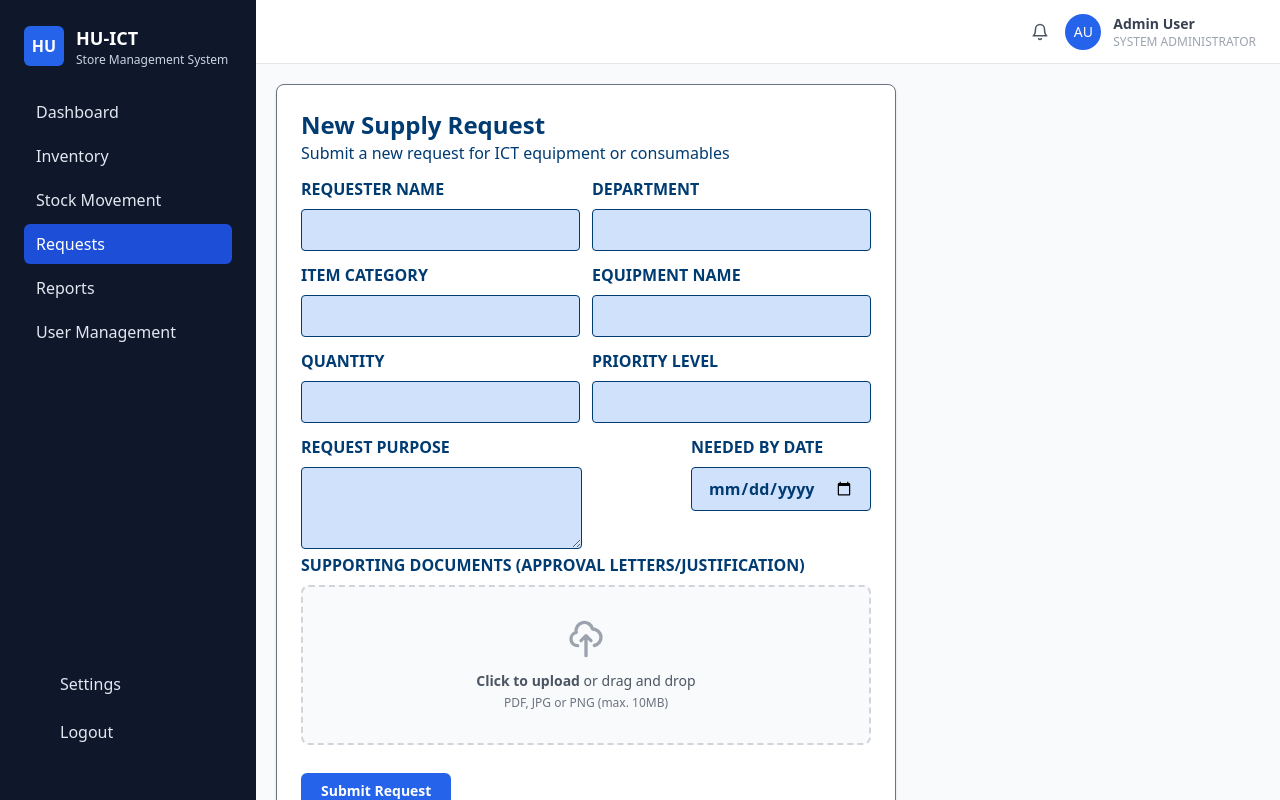
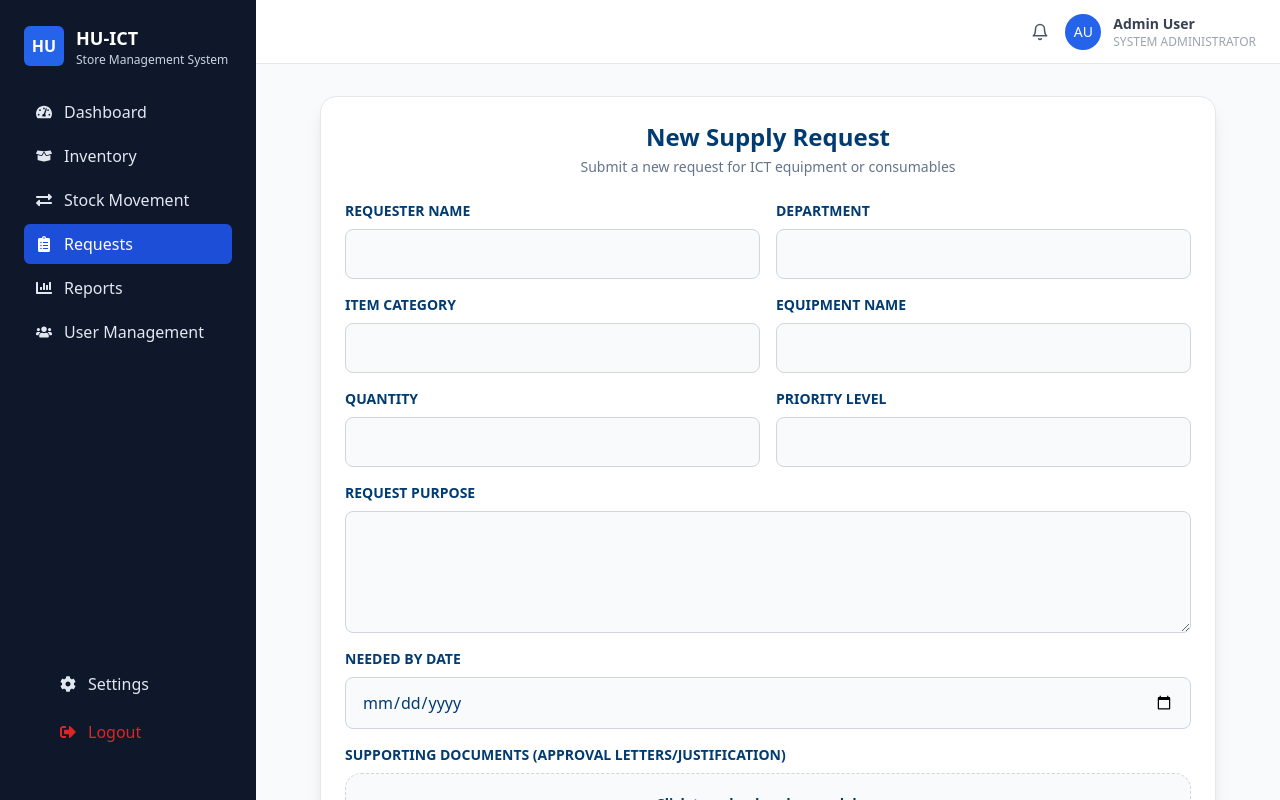
Before and after one commit to mesfin61/HU-ICD-Store-Management-system, a React app in the folder frontend/: page /requests/new-request in a window 1280 px wide. Shown: the top 800 px of the page. Built offline with nearby package versions, Linux system fonts and the light colour scheme; the HTML template or start-up script is replaced by a standard one.

Commit message:
wiring things up has done

```diff
--- a/frontend/src/App.jsx
+++ b/frontend/src/App.jsx
@@ -3,6 +3,7 @@ import { Routes, Route, Navigate } from "react-router-dom";
 
 import "./App.css";
 import MainLayout from "./components/layout/MainLayout";
+import Login from "./pages/Login";
 import Dashboard from "./pages/Dashboard";
 import Inventory from "./pages/Inventory";
 import Stock from "./pages/StockManagement";
@@ -13,10 +14,12 @@ import Settings from "./pages/Settings";
 import Logout from "./pages/Logout";
 import AddItem from "./components/inventory/AddItem";
 import NewRequest from "./components/request/NewRequest";
+import GenerateReportModal from "./components/reports/GenerateReportModal";
 
 function App() {
   return (
     <Routes>
+      <Route path="/login" element={<Login />} />
       <Route path="/" element={<MainLayout />}>
         <Route index element={<Dashboard />} />
         <Route path="inventory" element={<Inventory />} />
@@ -28,6 +31,7 @@ function App() {
         <Route path="users" element={<Users />} />
         <Route path="settings" element={<Settings />} />
         <Route path="logout" element={<Logout />} />
+        <Route path="/generate-report" element={<GenerateReportModal />} />
       </Route>
       <Route path="*" element={<Navigate to="/" replace />} />
     </Routes>
--- a/frontend/src/components/layout/SideBar.jsx
+++ b/frontend/src/components/layout/SideBar.jsx
@@ -1,8 +1,47 @@
 import React from "react";
-import { Link } from "react-router-dom";
-import { NavLink } from "react-router-dom";
+import { Link, NavLink, useLocation } from "react-router-dom";
+import {
+  FaBoxOpen,
+  FaChartBar,
+  FaCog,
+  FaSignOutAlt,
+  FaTachometerAlt,
+  FaExchangeAlt,
+  FaClipboardList,
+  FaUsers,
+} from "react-icons/fa";
+
+function NavItem({
+  to,
+  end = false,
+  icon: Icon,
+  children,
+  isReportsRoute = false,
+}) {
+  return (
+    <NavLink
+      to={to}
+      end={end}
+      className={({ isActive }) =>
+        `flex items-center gap-3 px-3 py-2 rounded-md ${
+          isActive || isReportsRoute
+            ? "bg-blue-700 text-white"
+            : "text-slate-200 hover:bg-slate-800"
+        }`
+      }
+    >
+      <Icon className="h-4 w-4 shrink-0 text-current" />
+      <span>{children}</span>
+    </NavLink>
+  );
+}
 
 function SideBar() {
+  const location = useLocation();
+  const isReportsSection =
+    location.pathname === "/reports" ||
+    location.pathname === "/generate-report";
+
   return (
     <aside className="w-64 h-screen bg-slate-900 text-white flex flex-col fixed left-0 top-0 z-20">
       <div className="p-6">
@@ -17,79 +56,28 @@ function SideBar() {
         </div>
 
         <nav className="space-y-1">
-          <NavLink
-            to="/"
-            end
-            className={({ isActive }) =>
-              `flex items-center gap-3 px-3 py-2 rounded-md ${
-                isActive
-                  ? "bg-blue-700 text-white"
-                  : "text-slate-200 hover:bg-slate-800"
-              }`
-            }
-          >
+          <NavItem to="/" end icon={FaTachometerAlt}>
             Dashboard
-          </NavLink>
-          <NavLink
-            to="/inventory"
-            className={({ isActive }) =>
-              `flex items-center gap-3 px-3 py-2 rounded-md ${
-                isActive
-                  ? "bg-blue-700 text-white"
-                  : "text-slate-200 hover:bg-slate-800"
-              }`
-            }
-          >
+          </NavItem>
+          <NavItem to="/inventory" icon={FaBoxOpen}>
             Inventory
-          </NavLink>
-          <NavLink
-            to="/stock"
-            className={({ isActive }) =>
-              `flex items-center gap-3 px-3 py-2 rounded-md ${
-                isActive
-                  ? "bg-blue-700 text-white"
-                  : "text-slate-200 hover:bg-slate-800"
-              }`
-            }
-          >
+          </NavItem>
+          <NavItem to="/stock" icon={FaExchangeAlt}>
             Stock Movement
-          </NavLink>
-          <NavLink
-            to="/requests"
-            className={({ isActive }) =>
-              `flex items-center gap-3 px-3 py-2 rounded-md ${
-                isActive
-                  ? "bg-blue-700 text-white"
-                  : "text-slate-200 hover:bg-slate-800"
-              }`
-            }
-          >
+          </NavItem>
+          <NavItem to="/requests" icon={FaClipboardList}>
             Requests
-          </NavLink>
-          <NavLink
+          </NavItem>
+          <NavItem
             to="/reports"
-            className={({ isActive }) =>
-              `flex items-center gap-3 px-3 py-2 rounded-md ${
-                isActive
-                  ? "bg-blue-700 text-white"
-                  : "text-slate-200 hover:bg-slate-800"
-              }`
-            }
+            icon={FaChartBar}
+            isReportsRoute={isReportsSection}
           >
             Reports
-          </NavLink>
-          <NavLink
-            to="/users"
-            className={({ isActive }) =>
-              `flex items-center gap-3 px-3 py-2 rounded-md ${
-                isActive
-                  ? "bg-blue-700 text-white"
-                  : "text-slate-200 hover:bg-slate-800"
-              }`
-            }
-          >
+          </NavItem>
+          <NavItem to="/users" icon={FaUsers}>
             User Management
-          </NavLink>
+          </NavItem>
         </nav>
       </div>
 
@@ -98,18 +86,28 @@ function SideBar() {
           <NavLink
             to="/settings"
             className={({ isActive }) =>
-              `block px-3 py-2 rounded-md ${isActive ? "bg-slate-800 text-white" : "text-slate-200 hover:bg-slate-800"}`
+              `flex items-center gap-3 rounded-md px-3 py-2 ${
+                isActive
+                  ? "bg-slate-800 text-white"
+                  : "text-slate-200 hover:bg-slate-800"
+              }`
             }
           >
-            Settings
+            <FaCog className="h-4 w-4 shrink-0 text-current" />
+            <span>Settings</span>
           </NavLink>
           <NavLink
             to="/logout"
             className={({ isActive }) =>
-              `block mt-2 px-3 py-2 rounded-md ${isActive ? "bg-slate-800 text-white" : "text-slate-200 hover:bg-slate-800"}`
+              `mt-2 flex items-center gap-3 rounded-md px-3 py-2 ${
+                isActive
+                  ? "bg-slate-800 text-red-600"
+                  : "text-red-600 hover:bg-slate-800"
+              }`
             }
           >
-            Logout
+            <FaSignOutAlt className="h-4 w-4 shrink-0 text-current" />
+            <span>Logout</span>
           </NavLink>
         </div>
       </div>
--- a/frontend/src/components/request/NewRequest.jsx
+++ b/frontend/src/components/request/NewRequest.jsx
@@ -73,83 +73,82 @@ function NewRequest() {
   };
 
   return (
-    <div>
-      <form className="flex gap-2 p-3" onSubmit={handleSubmit}>
-        <div className="flex flex-col gap-1 flex-1 bg-white border border-gray-500 p-6 rounded-lg shadow">
-          <span className="flex flex-col">
+    <div className="min-h-screen bg-gray-50 px-4 py-6">
+      <div className="flex min-h-[calc(100vh-3rem)] items-center justify-center">
+        <form
+          onSubmit={handleSubmit}
+          className="w-full max-w-4xl rounded-2xl bg-white p-6 shadow-lg border border-gray-200"
+        >
+          <div className="mb-6 text-center">
             <h1 className="text-2xl font-semibold text-primary">
               New Supply Request
             </h1>
-            <p className="text-primary">
+            <p className="mt-1 text-sm text-slate-500">
               Submit a new request for ICT equipment or consumables
             </p>
+          </div>
+
+          <div className="grid gap-4 md:grid-cols-2">
+            <label className="flex flex-col gap-2">
+              <span className="text-sm font-semibold uppercase text-primary">
+                Requester Name
               </span>
-
-          <span className="flex gap-3 justify-between mt-2">
-            <span className="flex flex-col gap-1">
-              <label className="text-primary uppercase font-semibold mb-1">
-                Requester Name
-              </label>
               <input
                 type="text"
                 name="requester"
                 value={form.requester}
                 onChange={handleChange}
                 required
-                className="py-2 px-4 bg-secondary-container text-primary font-semibold border border-primary active:border-primary rounded"
+                className="rounded-lg border border-gray-300 bg-slate-50 px-4 py-3 text-primary outline-none transition focus:border-blue-500"
               />
+            </label>
+
+            <label className="flex flex-col gap-2">
+              <span className="text-sm font-semibold uppercase text-primary">
+                Department
               </span>
-
-            <span className="flex flex-col gap-1">
-              <label className="text-primary uppercase font-semibold mb-1">
-                department
-              </label>
               <input
                 type="text"
                 name="department"
                 value={form.department}
                 onChange={handleChange}
                 required
-                className="py-2 px-4 bg-secondary-container text-primary font-semibold border border-primary active:border-primary rounded"
+                className="rounded-lg border border-gray-300 bg-slate-50 px-4 py-3 text-primary outline-none transition focus:border-blue-500"
               />
+            </label>
+
+            <label className="flex flex-col gap-2">
+              <span className="text-sm font-semibold uppercase text-primary">
+                Item Category
               </span>
-          </span>
-
-          <span className="flex gap-3 justify-between mt-2">
-            <span className="flex flex-col gap-1">
-              <label className="text-primary uppercase font-semibold mb-1">
-                item category
-              </label>
               <input
                 type="text"
                 name="itemCategory"
                 value={form.itemCategory}
                 onChange={handleChange}
                 required
-                className="py-2 px-4 bg-secondary-container text-primary font-semibold border border-primary active:border-primary rounded"
+                className="rounded-lg border border-gray-300 bg-slate-50 px-4 py-3 text-primary outline-none transition focus:border-blue-500"
               />
+            </label>
+
+            <label className="flex flex-col gap-2">
+              <span className="text-sm font-semibold uppercase text-primary">
+                Equipment Name
               </span>
-
-            <span className="flex flex-col gap-1">
-              <label className="text-primary uppercase font-semibold mb-1">
-                equipment name
-              </label>
               <input
                 type="text"
                 name="itemName"
                 value={form.itemName}
                 onChange={handleChange}
                 required
-                className="py-2 px-4 bg-secondary-container text-primary font-semibold border border-primary active:border-primary rounded"
+                className="rounded-lg border border-gray-300 bg-slate-50 px-4 py-3 text-primary outline-none transition focus:border-blue-500"
               />
+            </label>
+
+            <label className="flex flex-col gap-2">
+              <span className="text-sm font-semibold uppercase text-primary">
+                Quantity
               </span>
-          </span>
-
-          <span className="flex gap-3 justify-between mt-2">
-            <span className="flex flex-col gap-1">
-              <label className="text-primary uppercase font-semibold mb-1">
-                quantity
-              </label>
               <input
                 type="number"
                 name="quantity"
@@ -157,106 +156,92 @@ function NewRequest() {
                 onChange={handleChange}
                 required
                 min="1"
-                className="py-2 px-4 bg-secondary-container text-primary font-semibold border border-primary active:border-primary rounded"
+                className="rounded-lg border border-gray-300 bg-slate-50 px-4 py-3 text-primary outline-none transition focus:border-blue-500"
               />
+            </label>
+
+            <label className="flex flex-col gap-2">
+              <span className="text-sm font-semibold uppercase text-primary">
+                Priority Level
               </span>
-
-            <span className="flex flex-col gap-1">
-              <label className="text-primary uppercase font-semibold mb-1">
-                priority level
-              </label>
               <input
                 type="text"
                 name="priorityLevel"
                 value={form.priorityLevel}
                 onChange={handleChange}
                 required
-                className="py-2 px-4 bg-secondary-container text-primary font-semibold border border-primary active:border-primary rounded"
+                className="rounded-lg border border-gray-300 bg-slate-50 px-4 py-3 text-primary outline-none transition focus:border-blue-500"
               />
+            </label>
+
+            <label className="flex flex-col gap-2 md:col-span-2">
+              <span className="text-sm font-semibold uppercase text-primary">
+                Request Purpose
               </span>
-          </span>
-
-          <span className="flex gap-3 justify-between mt-2">
-            <span className="flex flex-col gap-1">
-              <label className="text-primary uppercase font-semibold mb-1">
-                request purpose
-              </label>
               <textarea
                 name="purpose"
                 value={form.purpose}
                 onChange={handleChange}
                 required
-                className="py-4 px-8 bg-secondary-container text-primary font-semibold border border-primary active:border-primary rounded"
+                rows={4}
+                className="rounded-lg border border-gray-300 bg-slate-50 px-4 py-3 text-primary outline-none transition focus:border-blue-500"
               />
+            </label>
+
+            <label className="flex flex-col gap-2 md:col-span-2">
+              <span className="text-sm font-semibold uppercase text-primary">
+                Needed By Date
               </span>
-
-            <span className="flex flex-col gap-1">
-              <label className="text-primary uppercase font-semibold mb-1">
-                needed by date
-              </label>
               <input
                 type="date"
                 name="neededByDate"
                 value={form.neededByDate}
                 onChange={handleChange}
                 required
-                className="py-2 px-4 bg-secondary-container text-primary font-semibold border border-primary active:border-primary rounded"
+                className="rounded-lg border border-gray-300 bg-slate-50 px-4 py-3 text-primary outline-none transition focus:border-blue-500"
               />
+            </label>
+
+            <label className="flex flex-col gap-2 md:col-span-2">
+              <span className="text-sm font-semibold uppercase text-primary">
+                Supporting Documents (Approval Letters/Justification)
               </span>
-          </span>
-
-          <span className="flex flex-col gap-1">
-            <label className="text-primary uppercase font-semibold mb-1">
-              Supporting Documents (Approval Letters/Justification)
-            </label>
-            <label className="flex flex-col items-center justify-center w-full h-40 border-2 border-dashed border-gray-300 rounded-lg cursor-pointer bg-gray-50 hover:bg-gray-100 transition">
+              <div className="rounded-2xl border border-dashed border-gray-300 bg-gray-50 p-5 text-center">
                 <input
                   type="file"
                   className="hidden"
                   accept=".pdf,.jpg,.jpeg,.png"
                   onChange={handleFileChange}
                   required
+                  id="request-upload"
                 />
-
-              <svg
-                className="w-10 h-10 mb-3 text-gray-400"
-                fill="none"
-                stroke="currentColor"
-                viewBox="0 0 24 24"
-              >
-                <path
-                  strokeLinecap="round"
-                  strokeLinejoin="round"
-                  strokeWidth={2}
-                  d="M7 16a4 4 0 01-.88-7.903A5 5 0 0115.9 6L16 6a5 5 0 011 9.9M15 13l-3-3m0 0l-3 3m3-3v12"
-                />
-              </svg>
-
-              <p className="mb-1 text-sm text-gray-600">
-                <span className="font-semibold">Click to upload</span> or drag
-                and drop
-              </p>
-
-              <p className="text-xs text-gray-500">
-                PDF, JPG or PNG (max. 10MB)
-              </p>
+                <label htmlFor="request-upload" className="cursor-pointer">
+                  <div className="text-sm font-semibold text-primary">
+                    Click to upload or drag and drop
+                  </div>
+                  <div className="mt-1 text-xs text-gray-500">
+                    PDF, JPG or PNG up to 10MB
+                  </div>
                   {form.supportingDocumentName ? (
-                <p className="mt-2 text-xs font-medium text-primary">
+                    <div className="mt-3 text-xs font-medium text-primary">
                       Selected file: {form.supportingDocumentName}
-                </p>
+                    </div>
                   ) : null}
                 </label>
-          </span>
+              </div>
+            </label>
+          </div>
 
+          <div className="mt-6 flex justify-center">
             <button
               type="submit"
-            className="mt-6 self-start rounded-md bg-blue-600 px-5 py-2 text-sm font-semibold text-white hover:bg-blue-700"
+              className="rounded-md bg-blue-600 px-6 py-3 text-sm font-semibold text-white transition hover:bg-blue-700"
             >
               Submit Request
             </button>
           </div>
-        <div className="flex-1"></div>
         </form>
+      </div>
     </div>
   );
 }
--- a/frontend/src/pages/Logout.jsx
+++ b/frontend/src/pages/Logout.jsx
@@ -5,7 +5,7 @@ export default function Logout() {
   const nav = useNavigate();
   useEffect(() => {
     // placeholder: perform logout then redirect
-    nav("/");
+    nav("/login");
   }, []);
   return null;
 }
--- a/frontend/src/pages/Reports.jsx
+++ b/frontend/src/pages/Reports.jsx
@@ -1,10 +1,45 @@
-import React from "react";
+import React, { useEffect, useState } from "react";
+import { useLocation, useNavigate } from "react-router-dom";
+import ReportStats from "../components/reports/ReportStats";
+import ReportOverviewPanel from "../components/reports/ReportOverviewPanel";
 
 export default function Reports() {
+  const location = useLocation();
+  const navigate = useNavigate();
+  const [banner, setBanner] = useState(null);
+
+  useEffect(() => {
+    const state = location.state || {};
+    if (state.downloaded) {
+      setBanner("Report downloaded successfully.");
+    } else if (state.viewed) {
+      setBanner("Report opened in new tab.");
+    }
+
+    if (Object.keys(state).length) {
+      const timer = setTimeout(() => {
+        setBanner(null);
+        // clear navigation state
+        navigate(location.pathname, { replace: true, state: {} });
+      }, 3200);
+      return () => clearTimeout(timer);
+    }
+  }, [location, navigate]);
   return (
-    <div>
-      <h2 className="text-2xl font-semibold mb-4">Reports</h2>
-      <p>Generate and view reports here.</p>
+    <div className="flex flex-col gap-4 px-4 py-2">
+      <h1 className="font-bold text-xl text-primary">
+        Comprehensive system performance and inventory metrics
+      </h1>
+      {banner && (
+        <div className="mt-3 rounded-md border border-emerald-200 bg-emerald-50 px-4 py-2 text-emerald-700 shadow-sm">
+          {banner}
+        </div>
+      )}
+      <div className="flex flex-col gap-6">
+        <ReportStats />
+
+        <ReportOverviewPanel />
+      </div>
     </div>
   );
 }
--- a/frontend/src/pages/Users.jsx
+++ b/frontend/src/pages/Users.jsx
@@ -1,10 +1,33 @@
-import React from "react";
+import React, { useState } from "react";
+import ActiveSystemUsers from "../components/user managent/ActiveSystemUsers";
+import AddUserModal from "../components/user managent/AddUserModal";
+import { FaUserPlus } from "react-icons/fa";
 
 export default function Users() {
+  const [open, setOpen] = useState(false);
   return (
-    <div>
-      <h2 className="text-2xl font-semibold mb-4">User Management</h2>
-      <p>Manage users and roles here.</p>
+    <div className="flex flex-col gap-4 px-4 py-2">
+      <div className="flex items-start justify-between gap-4">
+        <div>
+          <h2 className="text-lg font-bold text-primary">User Management</h2>
+          <p className="font-semibold text-secondary">
+            Manage administrative access and system permissions across the ICT
+            Directorate.
+          </p>
+        </div>
+
+        <button
+          type="button"
+          onClick={() => setOpen(true)}
+          className="inline-flex items-center gap-2 rounded-md bg-[#0b4a8b] px-4 py-2 text-sm font-semibold text-white shadow-sm transition hover:bg-[#083c71]"
+        >
+          <FaUserPlus className="text-xs" />
+          Add New User
+        </button>
+      </div>
+
+      <ActiveSystemUsers />
+      <AddUserModal isOpen={open} onClose={() => setOpen(false)} />
     </div>
   );
 }
```
Lines whose indentation alone changed are shown as unchanged.
